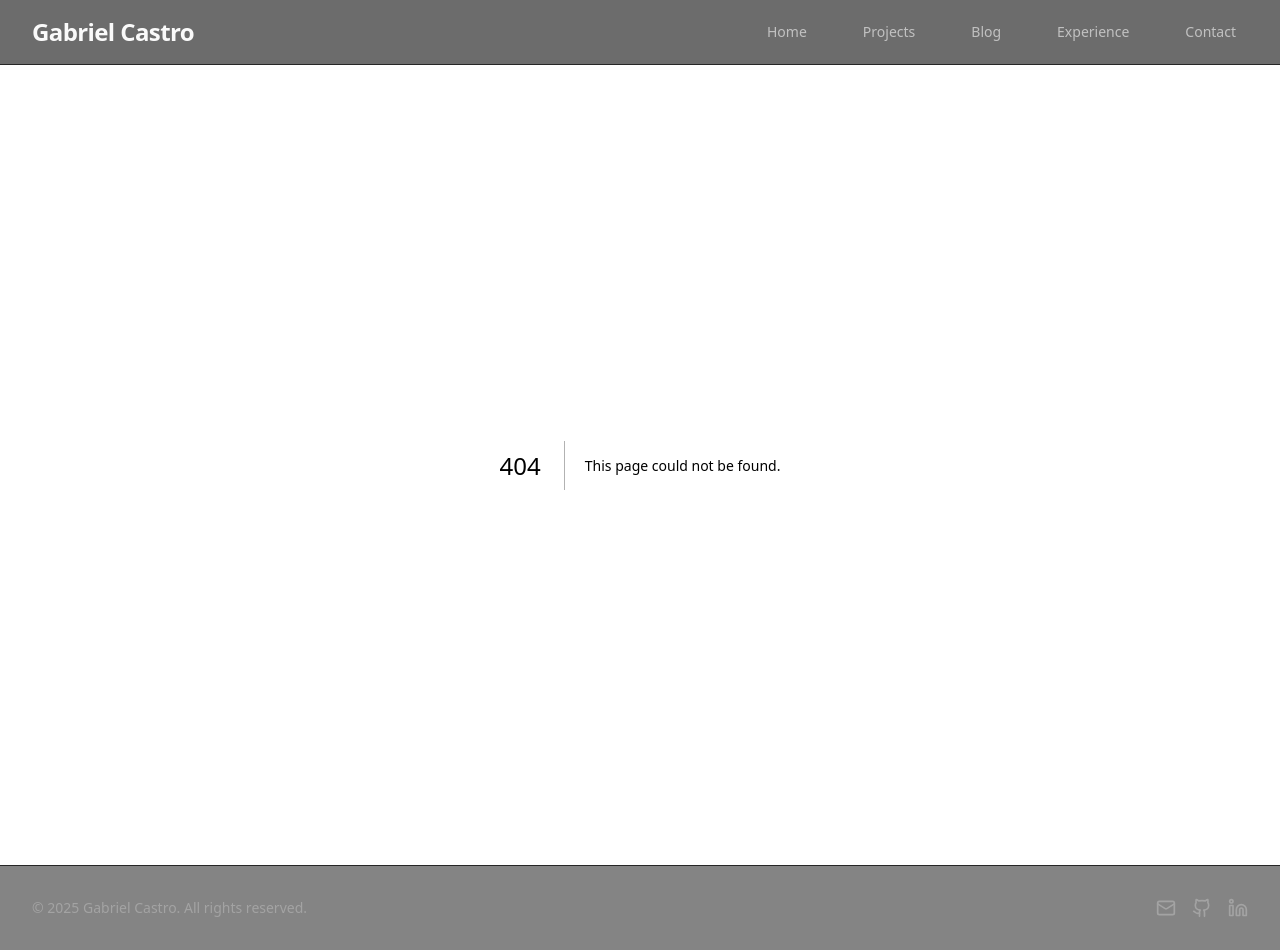
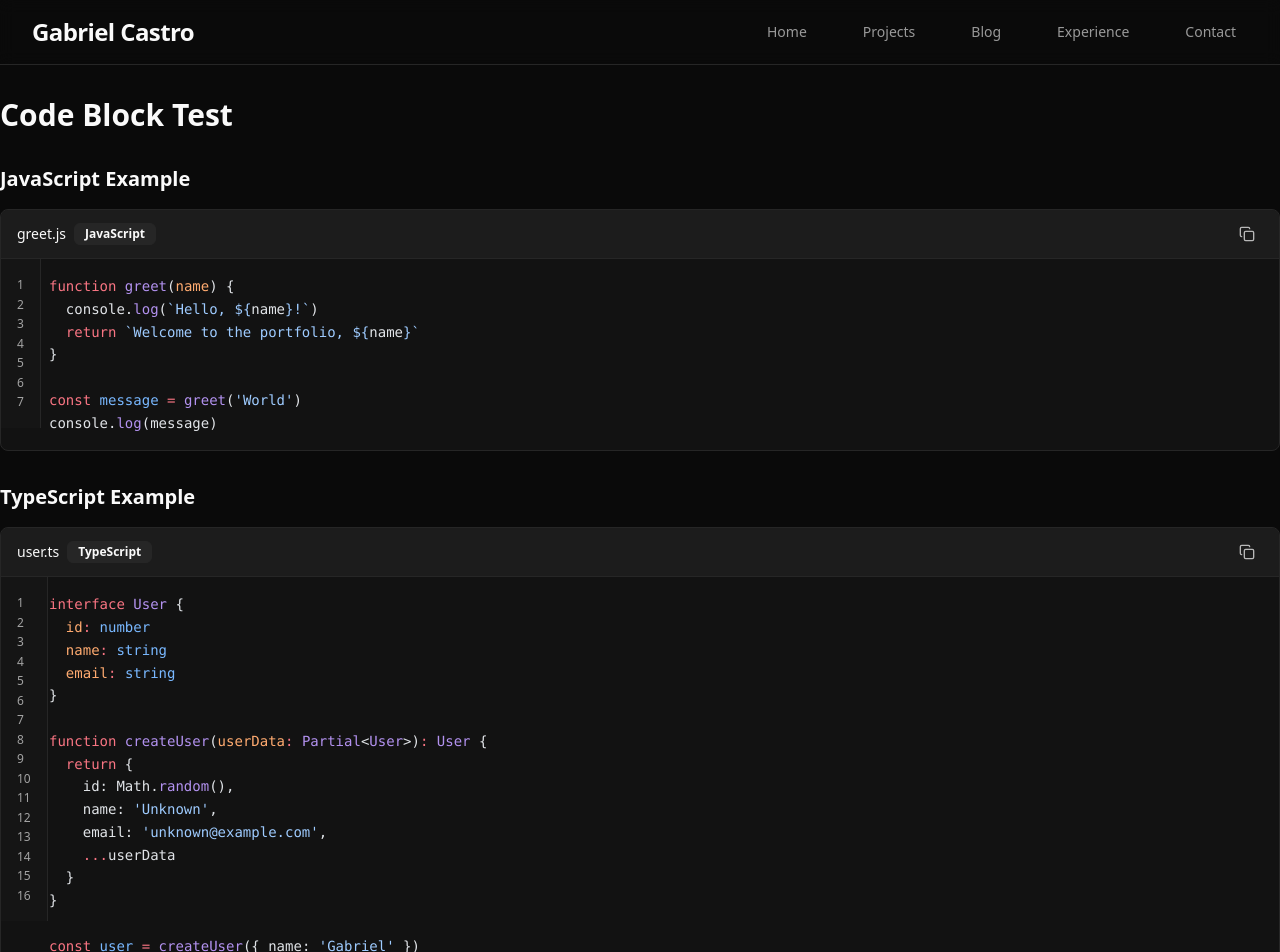
Before and after one commit to gabriel1997castro/portfolio-gabriel-castro, a Next.js app: page /test-code-block in a window 1280 px wide. Before the commit this address had no page. Shown: the top 952 px of the page. Built offline with nearby package versions, Linux system fonts and the light colour scheme.

Commit message:
feat: implement server-side code highlighting and add CodeBlock documentation

```diff
--- a/package.json
+++ b/package.json
@@ -36,6 +36,7 @@
     "clsx": "^2.1.1",
     "framer-motion": "^12.23.12",
     "gray-matter": "^4.0.3",
+    "hast-util-to-jsx-runtime": "^2.3.6",
     "lucide-react": "^0.540.0",
     "next": "15.5.0",
     "next-sanity": "^10.0.13",
--- /dev/null
+++ b/src/app/test-code-block/page.tsx
@@ -0,0 +1,67 @@
+import { ServerCodeBlock } from '@/components/ui/server-code-block'
+
+export default function CodeBlockTestPage() {
+  const jsCode = `
+function greet(name) {
+  console.log(\`Hello, \${name}!\`)
+  return \`Welcome to the portfolio, \${name}\`
+}
+
+const message = greet('World')
+console.log(message)
+  `.trim()
+
+  const tsCode = `
+interface User {
+  id: number
+  name: string
+  email: string
+}
+
+function createUser(userData: Partial<User>): User {
+  return {
+    id: Math.random(),
+    name: 'Unknown',
+    email: 'unknown@example.com',
+    ...userData
+  }
+}
+
+const user = createUser({ name: 'Gabriel' })
+  `.trim()
+
+  return (
+    <div className="container mx-auto py-8 space-y-8">
+      <h1 className="text-3xl font-bold">Code Block Test</h1>
+
+      <section>
+        <h2 className="text-xl font-semibold mb-4">JavaScript Example</h2>
+        <ServerCodeBlock
+          code={jsCode}
+          language="javascript"
+          title="greet.js"
+          showLineNumbers={true}
+        />
+      </section>
+
+      <section>
+        <h2 className="text-xl font-semibold mb-4">TypeScript Example</h2>
+        <ServerCodeBlock
+          code={tsCode}
+          language="typescript"
+          title="user.ts"
+          showLineNumbers={true}
+        />
+      </section>
+
+      <section>
+        <h2 className="text-xl font-semibold mb-4">Simple Example (No Line Numbers)</h2>
+        <ServerCodeBlock
+          code="npm install shiki hast-util-to-jsx-runtime"
+          language="bash"
+          title="Install Dependencies"
+        />
+      </section>
+    </div>
+  )
+}
--- a/src/components/ui/code-block.tsx
+++ b/src/components/ui/code-block.tsx
@@ -1,11 +1,11 @@
 'use client'
 
-import React, { useState, useEffect } from 'react'
+import React, { useState, useLayoutEffect, JSX } from 'react'
 import { Button } from './button'
 import { Badge } from './badge'
 import { Copy, Check } from 'lucide-react'
 import { cn } from '@/lib/utils'
-import { codeToHtml } from 'shiki'
+import { highlight } from '@/lib/highlight'
 
 interface CodeBlockProps {
   code: string
@@ -13,46 +13,40 @@ interface CodeBlockProps {
   title?: string
   showLineNumbers?: boolean
   className?: string
+  initial?: JSX.Element
 }
 
 export function CodeBlock({
   code,
-  language = 'text',
+  language = 'javascript',
   title,
   showLineNumbers = false,
-  className
+  className,
+  initial
 }: CodeBlockProps) {
   const [copied, setCopied] = useState(false)
-  const [highlightedCode, setHighlightedCode] = useState<string>('')
-  const [isLoading, setIsLoading] = useState(true)
+  const [highlightedNode, setHighlightedNode] = useState<JSX.Element | null>(initial || null)
+  const [isLoading, setIsLoading] = useState(!initial)
 
-  useEffect(() => {
-    async function highlightCode() {
-      try {
-        setIsLoading(true)
-        const html = await codeToHtml(code, {
-          lang: language,
-          theme: 'github-dark',
-          transformers: showLineNumbers ? [
-            {
-              line(node, line) {
-                node.properties['data-line'] = line
-              }
-            }
-          ] : undefined
+  useLayoutEffect(() => {
+    if (!initial) {
+      setIsLoading(true)
+      void highlight(code, language, 'github-dark')
+        .then(setHighlightedNode)
+        .catch((error) => {
+          console.error('Error highlighting code:', error)
+          // Fallback to plain text
+          setHighlightedNode(
+            <pre className="!bg-transparent !border-0 !p-0 !m-0 !font-mono !text-sm !leading-relaxed overflow-x-auto">
+              <code className="!bg-transparent !p-0 !font-mono !text-sm !leading-relaxed">
+                {code}
+              </code>
+            </pre>
+          )
         })
-        setHighlightedCode(html)
-      } catch (error) {
-        console.error('Error highlighting code:', error)
-        // Fallback to plain text
-        setHighlightedCode(`<pre><code>${code}</code></pre>`)
-      } finally {
-        setIsLoading(false)
-      }
+        .finally(() => setIsLoading(false))
     }
-
-    highlightCode()
-  }, [code, language, showLineNumbers])
+  }, [code, language, initial])
 
   const copyToClipboard = async () => {
     try {
@@ -132,16 +126,12 @@ export function CodeBlock({
 
       {/* Code content with improved mobile scrolling */}
       <div className="relative overflow-x-auto scrollbar-thin scrollbar-thumb-muted-foreground/20 scrollbar-track-transparent">
-        <div
-          className={cn(
-            "p-3 sm:p-4 text-xs sm:text-sm leading-relaxed",
-            "[&>pre]:!bg-transparent [&>pre]:!border-0 [&>pre]:!p-0 [&>pre]:!m-0",
-            "[&>pre>code]:!bg-transparent [&>pre>code]:!p-0 [&>pre>code]:!text-xs [&>pre>code]:sm:!text-sm",
-            "[&>pre>code]:!font-mono [&>pre>code]:!leading-relaxed",
-            showLineNumbers && "sm:[&>pre]:pl-12"
-          )}
-          dangerouslySetInnerHTML={{ __html: highlightedCode }}
-        />
+        <div className={cn(
+          "p-3 sm:p-4 text-xs sm:text-sm leading-relaxed",
+          showLineNumbers && "sm:pl-12"
+        )}>
+          {highlightedNode}
+        </div>
 
         {/* Line numbers overlay - hidden on mobile for better readability */}
         {showLineNumbers && (
--- /dev/null
+++ b/src/components/ui/index.ts
@@ -0,0 +1,2 @@
+export { CodeBlock } from './code-block'
+export { ServerCodeBlock } from './server-code-block'
--- /dev/null
+++ b/src/components/ui/server-code-block.tsx
@@ -0,0 +1,33 @@
+import type { BundledLanguage } from 'shiki/bundle/web'
+import { highlight } from '@/lib/highlight'
+import { CodeBlock } from './code-block'
+
+interface ServerCodeBlockProps {
+  code: string
+  language?: BundledLanguage | string
+  title?: string
+  showLineNumbers?: boolean
+  className?: string
+}
+
+export async function ServerCodeBlock({
+  code,
+  language = 'javascript',
+  title,
+  showLineNumbers = false,
+  className
+}: ServerCodeBlockProps) {
+  // Pre-render the code block on the server
+  const initial = await highlight(code, language, 'github-dark')
+
+  return (
+    <CodeBlock
+      code={code}
+      language={language}
+      title={title}
+      showLineNumbers={showLineNumbers}
+      className={className}
+      initial={initial}
+    />
+  )
+}
--- /dev/null
+++ b/src/lib/highlight.ts
@@ -0,0 +1,38 @@
+import type { JSX } from 'react'
+import type { BundledLanguage } from 'shiki/bundle/web'
+import { toJsxRuntime } from 'hast-util-to-jsx-runtime'
+import { Fragment } from 'react'
+import { jsx, jsxs } from 'react/jsx-runtime'
+import { codeToHast } from 'shiki/bundle/web'
+
+interface ElementProps {
+  [key: string]: unknown
+}
+
+export async function highlight(
+  code: string,
+  lang: BundledLanguage | string = 'javascript',
+  theme: string = 'github-dark'
+) {
+  const out = await codeToHast(code, {
+    lang: lang as BundledLanguage,
+    theme,
+    transformers: []
+  })
+
+  return toJsxRuntime(out, {
+    Fragment,
+    jsx,
+    jsxs,
+    components: {
+      pre: (props: ElementProps) => jsx('pre', {
+        ...props,
+        className: '!bg-transparent !border-0 !p-0 !m-0 !font-mono !text-sm !leading-relaxed overflow-x-auto'
+      }),
+      code: (props: ElementProps) => jsx('code', {
+        ...props,
+        className: '!bg-transparent !p-0 !font-mono !text-sm !leading-relaxed'
+      }),
+    },
+  }) as JSX.Element
+}
```
Also changed, not shown: 2 other files (tests, documents, lock files or other folders).
